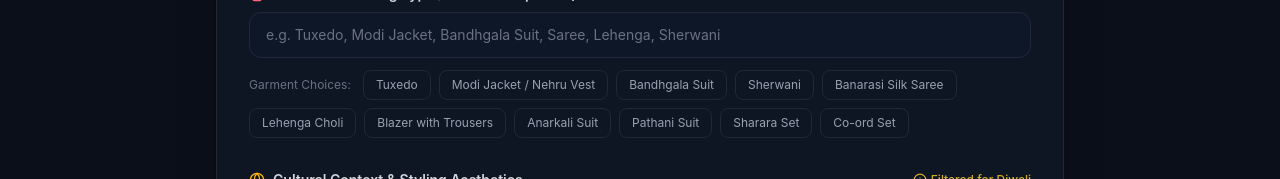
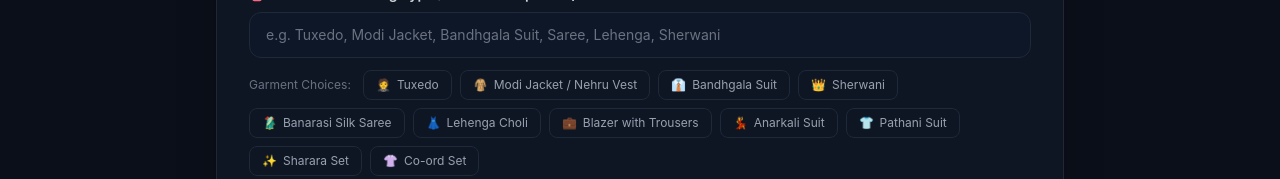
Before and after one commit to GlockyDeep/otfit-ai-wardrobe-studio, a React (Vite) app in the folder frontend/: page / in a window 1280 px wide. Shown: the part 621-800 px from the top of the page. Built offline with nearby package versions, Linux system fonts and the light colour scheme; no server answers; a web font is replaced by a local one.

Commit message:
style: add expressive emojis to garment chips

```diff
--- a/frontend/src/components/RecommendationForm.tsx
+++ b/frontend/src/components/RecommendationForm.tsx
@@ -20,17 +20,17 @@ const OCCASION_CHIPS = [
 ];
 
 const GARMENT_CHIPS = [
-  'Tuxedo',
-  'Modi Jacket / Nehru Vest',
-  'Bandhgala Suit',
-  'Sherwani',
-  'Banarasi Silk Saree',
-  'Lehenga Choli',
-  'Blazer with Trousers',
-  'Anarkali Suit',
-  'Pathani Suit',
-  'Sharara Set',
-  'Co-ord Set'
+  { label: 'Tuxedo', emoji: '🤵' },
+  { label: 'Modi Jacket / Nehru Vest', emoji: '🧥' },
+  { label: 'Bandhgala Suit', emoji: '👔' },
+  { label: 'Sherwani', emoji: '👑' },
+  { label: 'Banarasi Silk Saree', emoji: '🥻' },
+  { label: 'Lehenga Choli', emoji: '👗' },
+  { label: 'Blazer with Trousers', emoji: '💼' },
+  { label: 'Anarkali Suit', emoji: '💃' },
+  { label: 'Pathani Suit', emoji: '👕' },
+  { label: 'Sharara Set', emoji: '✨' },
+  { label: 'Co-ord Set', emoji: '👚' }
 ];
 
 const ALL_CULTURES: CultureOption[] = [
@@ -104,8 +104,8 @@ export const RecommendationForm: React.FC<FormProps> = ({ onSubmit, isLoading })
     }));
   };
 
-  const handleGarmentClick = (garment: string) => {
-    setFormData(prev => ({ ...prev, desired_garment: garment }));
+  const handleGarmentClick = (garmentLabel: string) => {
+    setFormData(prev => ({ ...prev, desired_garment: garmentLabel }));
   };
 
   const handleTagClick = (tag: string) => {
@@ -207,18 +207,19 @@ export const RecommendationForm: React.FC<FormProps> = ({ onSubmit, isLoading })
           />
           <div className="mt-3 flex flex-wrap gap-2">
             <span className="text-xs text-gray-500 self-center mr-1">Garment Choices:</span>
-            {GARMENT_CHIPS.map(garment => (
+            {GARMENT_CHIPS.map(({ label, emoji }) => (
               <button
-                key={garment}
+                key={label}
                 type="button"
-                onClick={() => handleGarmentClick(garment)}
-                className={`text-xs px-3 py-1.5 rounded-lg border transition cursor-pointer ${
-                  formData.desired_garment === garment
+                onClick={() => handleGarmentClick(label)}
+                className={`text-xs px-3 py-1.5 rounded-lg border transition cursor-pointer flex items-center space-x-1.5 ${
+                  formData.desired_garment === label
                     ? 'bg-rose-500/20 border-rose-400 text-rose-300'
                     : 'bg-gray-900/40 border-gray-800 text-gray-400 hover:border-gray-700 hover:text-gray-300'
                 }`}
               >
-                {garment}
+                <span>{emoji}</span>
+                <span>{label}</span>
               </button>
             ))}
           </div>
```
